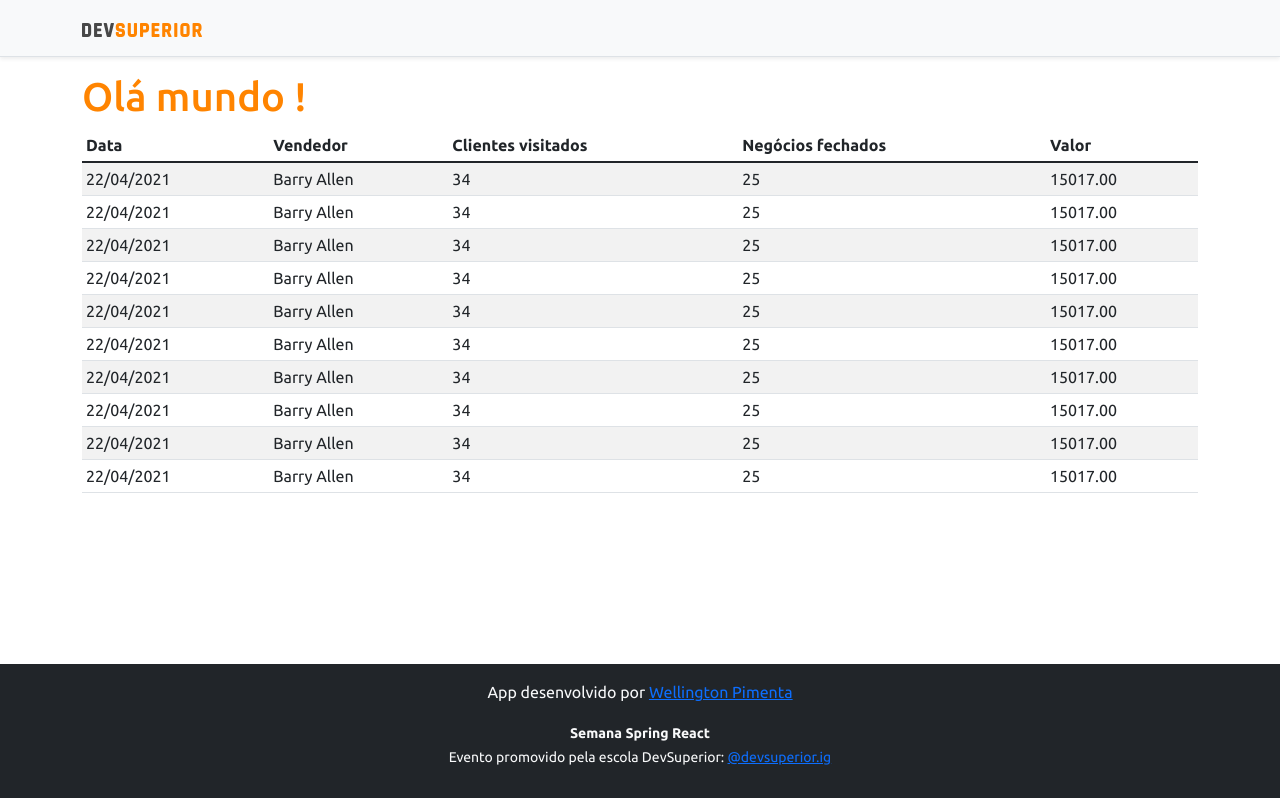
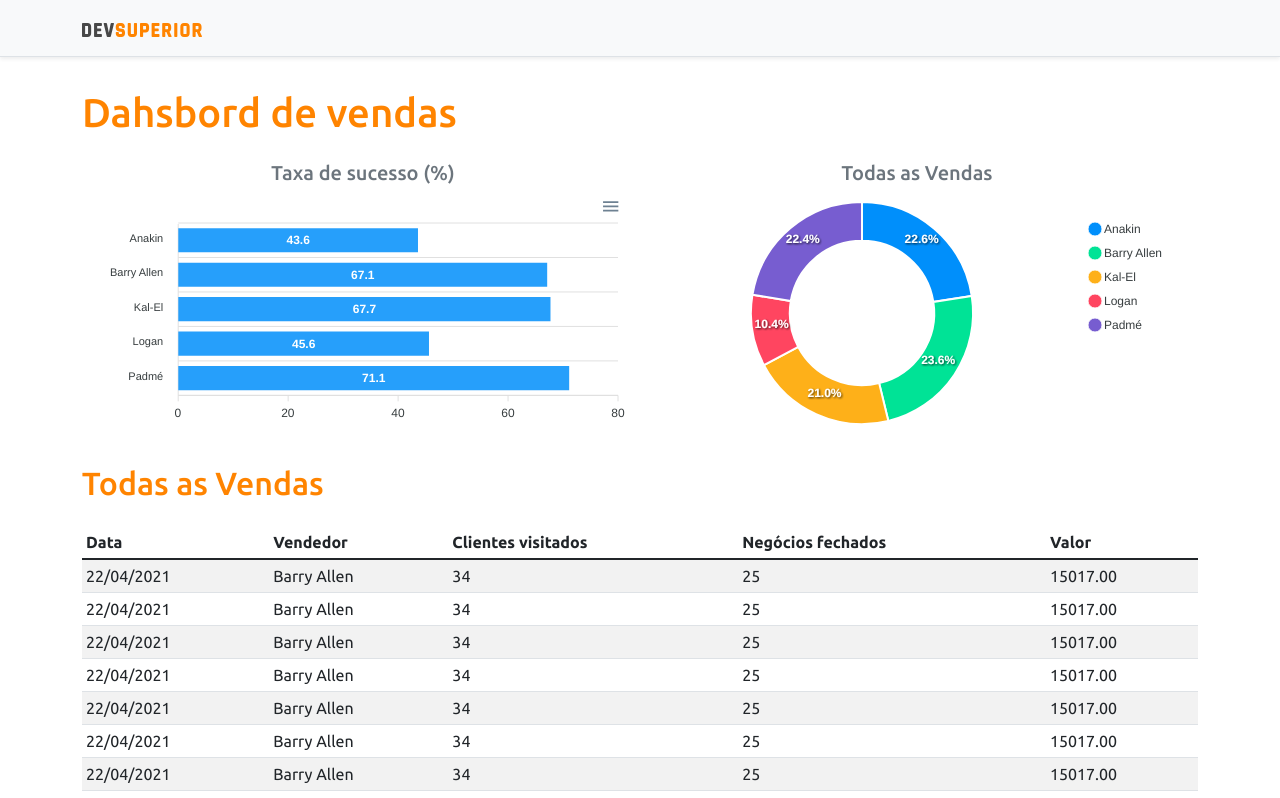
Before and after one commit to wellpimenta/projeto-sds4, a React (Create React App) app in the folder projeto-sds4/frontend/: page / in a window 1280 px wide. Shown: the top 798 px of the page. Built offline with nearby package versions, Linux system fonts and the light colour scheme.

Commit message:
Static Charts

```diff
--- a/projeto-sds4/frontend/package.json
+++ b/projeto-sds4/frontend/package.json
@@ -11,8 +11,10 @@
     "@types/node": "^12.0.0",
     "@types/react": "^17.0.0",
     "@types/react-dom": "^17.0.0",
+    "apexcharts": "^3.28.1",
     "bootstrap": "^5.1.1",
     "react": "^17.0.2",
+    "react-apexcharts": "^1.3.9",
     "react-dom": "^17.0.2",
     "react-scripts": "4.0.3",
     "typescript": "^4.1.2",
--- a/projeto-sds4/frontend/src/App.tsx
+++ b/projeto-sds4/frontend/src/App.tsx
@@ -1,13 +1,30 @@
 import DataTable from "components/DataTable";
 import NavBar from "components/NavBar";
 import Footer from "components/Footer";
+import BarChart from "components/BarChart";
+import DonutChart from "components/DonutChart";
 
 function App() {
   return (
     <>
       <NavBar />
       <div className="container">
-        <h1 className="text-primary">Olá mundo !</h1>
+        <h1 className="text-primary py-3">Dahsbord de vendas</h1>
+        <div className="row px-3">
+            <div className="col-sm-6">
+              <h5 className="text-center text-secondary">Taxa de sucesso (%)</h5>
+              <BarChart />
+            </div>
+            <div className="col-sm-6">
+              <h5 className="text-center text-secondary">Todas as Vendas</h5>
+              <DonutChart />
+            </div>
+        </div>
+
+        <div className="py-3">
+           <h2 className="text-primary">Todas as Vendas</h2>
+        </div>
+
         <DataTable />
       </div>
       <Footer />
--- /dev/null
+++ b/projeto-sds4/frontend/src/components/BarChart/index.tsx
@@ -0,0 +1,34 @@
+import Chart from "react-apexcharts";
+
+const BarChart = () => {
+    const options = {
+        plotOptions: {
+            bar: {
+                horizontal: true,
+            }
+        },
+    };
+
+    const mockData = {
+        labels: {
+            categories: ['Anakin', 'Barry Allen', 'Kal-El', 'Logan', 'Padmé']
+        },
+        series: [
+            {
+                name: "% Sucesso",
+                data: [43.6, 67.1, 67.7, 45.6, 71.1]
+            }
+        ]
+    };
+
+    return (
+        <Chart
+            options={{...options, xaxis:mockData.labels}}
+            series={mockData.series}
+            type="bar"
+            height="240"
+        />
+    );
+}
+
+export default BarChart;
--- /dev/null
+++ b/projeto-sds4/frontend/src/components/DonutChart/index.tsx
@@ -0,0 +1,25 @@
+import Chart from "react-apexcharts";
+
+const DonutChart = () => {
+    const mockData = {
+        series: [477138, 499928, 444867, 220426, 473088],
+        labels: ['Anakin', 'Barry Allen', 'Kal-El', 'Logan', 'Padmé']
+    }
+
+    const options = {
+        legend: {
+            show: true
+        }
+    }
+
+    return (
+        <Chart
+            options={{...options, labels:mockData.labels}}
+            series={mockData.series}
+            type="donut"
+            height="240"
+        />
+    );
+}
+
+export default DonutChart;
```
Also changed, not shown: 1 other file (tests, documents, lock files or other folders).
